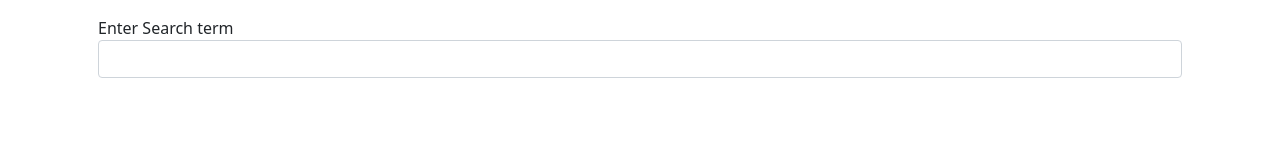
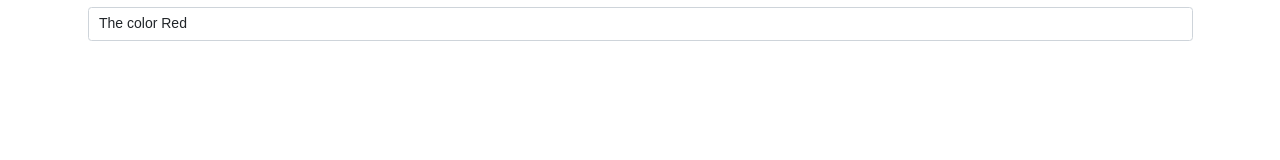
Before and after one commit to OmkarAgnihotri/widgets, a React (Create React App) app: page / in a window 1280 px wide. Shown: the top 160 px of the page. Built offline with nearby package versions, Linux system fonts and the light colour scheme.

Commit message:
initial commit

```diff
--- a/public/index.html
+++ b/public/index.html
@@ -15,6 +15,7 @@
       user's mobile device or desktop. See https://developers.google.com/web/fundamentals/web-app-manifest/
     -->
     <link href="https://cdn.jsdelivr.net/npm/bootstrap@5.0.0-beta1/dist/css/bootstrap.min.css" rel="stylesheet" integrity="sha384-giJF6kkoqNQ00vy+HMDP7azOuL0xtbfIcaT9wjKHr8RbDVddVHyTfAAsrekwKmP1" crossorigin="anonymous">
+    <link rel="stylesheet" href="https://cdnjs.cloudflare.com/ajax/libs/semantic-ui/2.4.1/semantic.min.css" integrity="sha512-8bHTC73gkZ7rZ7vpqUQThUDhqcNFyYi2xgDgPDHc+GXVGHXq+xPjynxIopALmOPqzo9JZj0k6OqqewdGO3EsrQ==" crossorigin="anonymous" />
     <link rel="manifest" href="%PUBLIC_URL%/manifest.json" />
     <!--
       Notice the use of %PUBLIC_URL% in the tags above.
--- a/src/components/App/App.js
+++ b/src/components/App/App.js
@@ -1,6 +1,8 @@
-import React from 'react';
-import Accordion from '../Accordion.js/Accordion';
+import React, { useState } from 'react';
+import Accordion from '../Accordion/Accordion';
 import Search from '../Search/Search';
+import Dropdown from '../Dropdown/Dropdown';
+
 
 const items = [
     {
@@ -18,11 +20,32 @@ const items = [
     }
 ]
 
+const options = [
+    {
+        label:'The color Red',
+        value:'red'
+    },
+    {
+        label:'The color Blue',
+        value:'blue'
+    },
+    {
+        label:'The color green',
+        value:'green'
+    }
+];
+
 const App = () => {
+    const [selected, setSelected ] = useState(options[0])
     return (
         <div className="container">
             {/* <Accordion items={items} /> */}
-            <Search />
+            {/* <Search /> */}
+            <Dropdown
+                options={options}
+                selected={selected}
+                onSelectedChange={setSelected}
+            />
         </div>
     )
 }
--- /dev/null
+++ b/src/components/Dropdown/Dropdown.js
@@ -0,0 +1,33 @@
+import React from 'react';
+
+const Dropdown = ({options,selected, onSelectedChange}) => {
+
+    const renderedOptions = options.map((option,index) => {
+
+
+        if(selected.value === option.value){
+
+            return null;
+        }
+
+        return (
+            <option
+                key={option.value}
+                onClick={()=>onSelectedChange(option)}
+            >
+                {option.label}
+            </option>
+        );
+    });
+
+    return (
+        <div className="form-group p-2">
+            <select className="form-control">
+                <option >{selected.label}</option>
+                {renderedOptions}
+            </select>
+        </div>
+    );
+}
+
+export default Dropdown;
```
Also changed, not shown: src/components/Accordion/Accordion.js (renamed from src/components/Accordion.js/Accordion.js), 1 other file (tests, documents, lock files or other folders).
